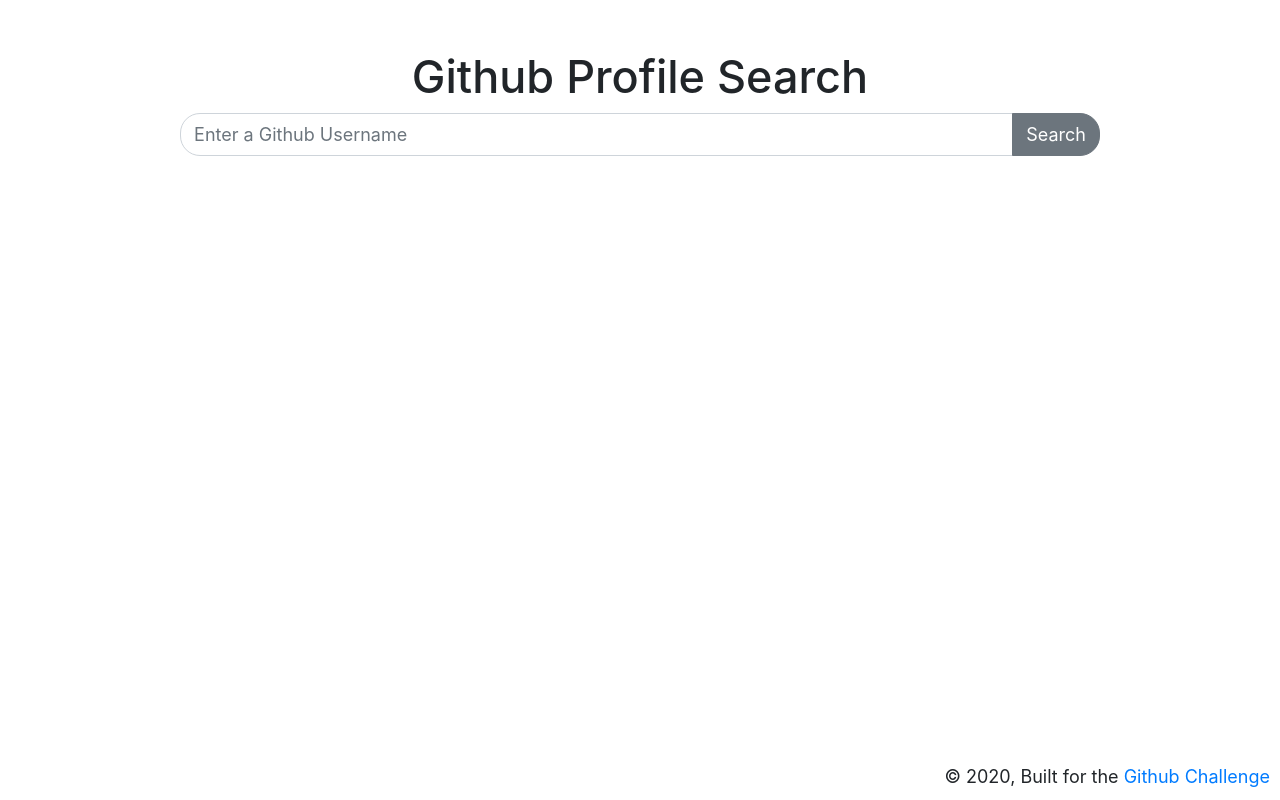
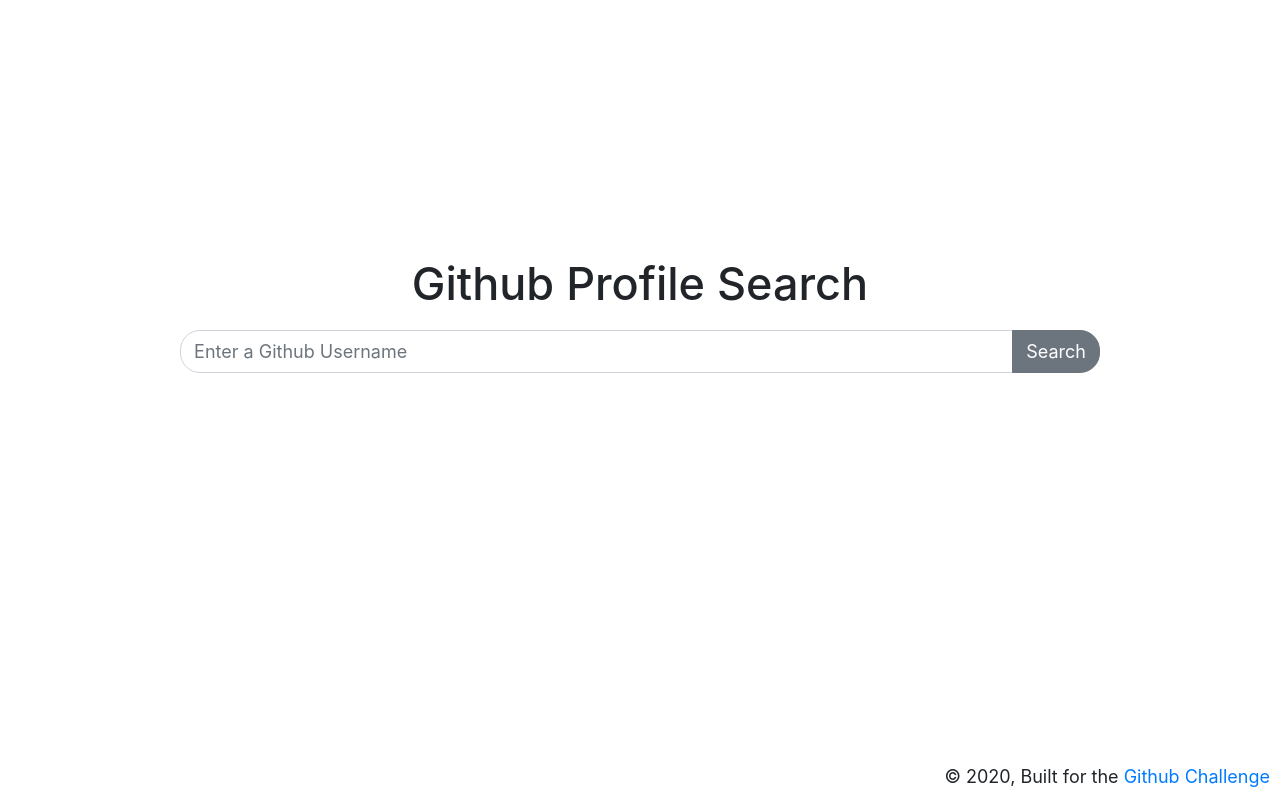
Before and after one commit to d2dindustries/Github_Profile_Search, a Gatsby site: page / in a window 1280 px wide. Built offline with nearby package versions, Linux system fonts and the light colour scheme; Gatsby itself is replaced by a stand-in of ours.

Commit message:
Updated Styling for Search Component

```diff
--- a/src/components/layout.scss
+++ b/src/components/layout.scss
@@ -647,6 +647,10 @@
   height: 100%;
   margin: 0px auto;
   max-width: 960px;
-  padding: 0px 1.0875rem 1.45rem;
+  padding: 0px 1.0875rem;
   padding-top: 0px;
+
+  &-main{
+    height: 100%;
+  }
 }
--- a/src/components/searchbarcontainer.js
+++ b/src/components/searchbarcontainer.js
@@ -6,8 +6,8 @@
 import "./searchbarcontainer.scss"
 
 const SearchbarContainer = ({ title, placeholder, onChange }) => (
-  <div>
-    <h1 className="search-header">{ title }</h1>
+  <div className="searchbar-container">
+    <h1 className="searchbar-header">{ title }</h1>
     <SearchBar placeholder={ placeholder } onChange={ onChange }/>
   </div>
 )
--- a/src/components/searchbarcontainer.scss
+++ b/src/components/searchbarcontainer.scss
@@ -1,4 +1,4 @@
-.search-header{
+.searchbar-header{
 	text-align: center;
-	padding-top: 50px;
+	padding-bottom: 10px;
 }
--- a/src/pages/index.js
+++ b/src/pages/index.js
@@ -3,6 +3,7 @@
 
 import Layout from "../components/layout"
 import 'bootstrap/dist/css/bootstrap.min.css';
+import './index.scss'
 
 import Image from "../components/image"
 import SearchBarContainer from "../components/searchbarcontainer"
@@ -26,7 +27,6 @@
 	}
 
 	async function _searchUserProfiles(curResults) {
-	  if(!username) return _resetState();
 	  const { error, data } = await searchUserProfiles(username, page);
 
 	  if(error){
@@ -46,21 +46,24 @@
 
 	useEffect(() => {
 		const isUsernameChanged = prevUsername !== username;
-		if(isUsernameChanged) _resetState(); //Reset the state if the username input was changed
+		if(isUsernameChanged || !username) _resetState();
 
 		const curResults = isUsernameChanged ? [] : results;
-		_searchUserProfiles(curResults);
+		if(username) _searchUserProfiles(curResults);
 	}, [username, page]);
 
 	const SHOW_RESULTS = results.length > 0;
+	const PAGE_CLASS = SHOW_RESULTS ? "page-container" : "page-container page-container-pad";
 
 	return (
 	  <Layout>
 	    <SEO title="Home" />
-	    <SearchBarContainer title="Github Profile Search" placeholder="Enter a Github Username" onChange={ setUsername }/>
-	    <p>{ errorMsg }</p>
-	    { SHOW_RESULTS ? <SearchResultsContainer results={ results } loadMore={ () => setPage(page+1) }/> : null }
-	    { SHOW_RESULTS ? <p style={{ fontSize: 14, textAlign: 'center', paddingTop: 10 }}>Showing { results.length }/{ totalUserCount } Results</p> : null }
+	    <div className={ PAGE_CLASS }>
+		    <SearchBarContainer title="Github Profile Search" placeholder="Enter a Github Username" onChange={ setUsername }/>
+		    { errorMsg ? <p>{ errorMsg }</p> : null }
+		    { SHOW_RESULTS ? <SearchResultsContainer results={ results } loadMore={ () => setPage(page+1) }/> : null }
+		    { SHOW_RESULTS ? <p style={{ fontSize: 14, textAlign: 'center', paddingTop: 10 }}>Showing { results.length }/{ totalUserCount } Results</p> : null }
+		</div>
 	  </Layout>
 	);
 }
--- /dev/null
+++ b/src/pages/index.scss
@@ -0,0 +1,9 @@
+.page-container{
+    height: 100%;
+    display: grid;
+    align-content: center;
+
+    &-pad{
+	    padding-bottom: 8rem;
+    }
+}
```
